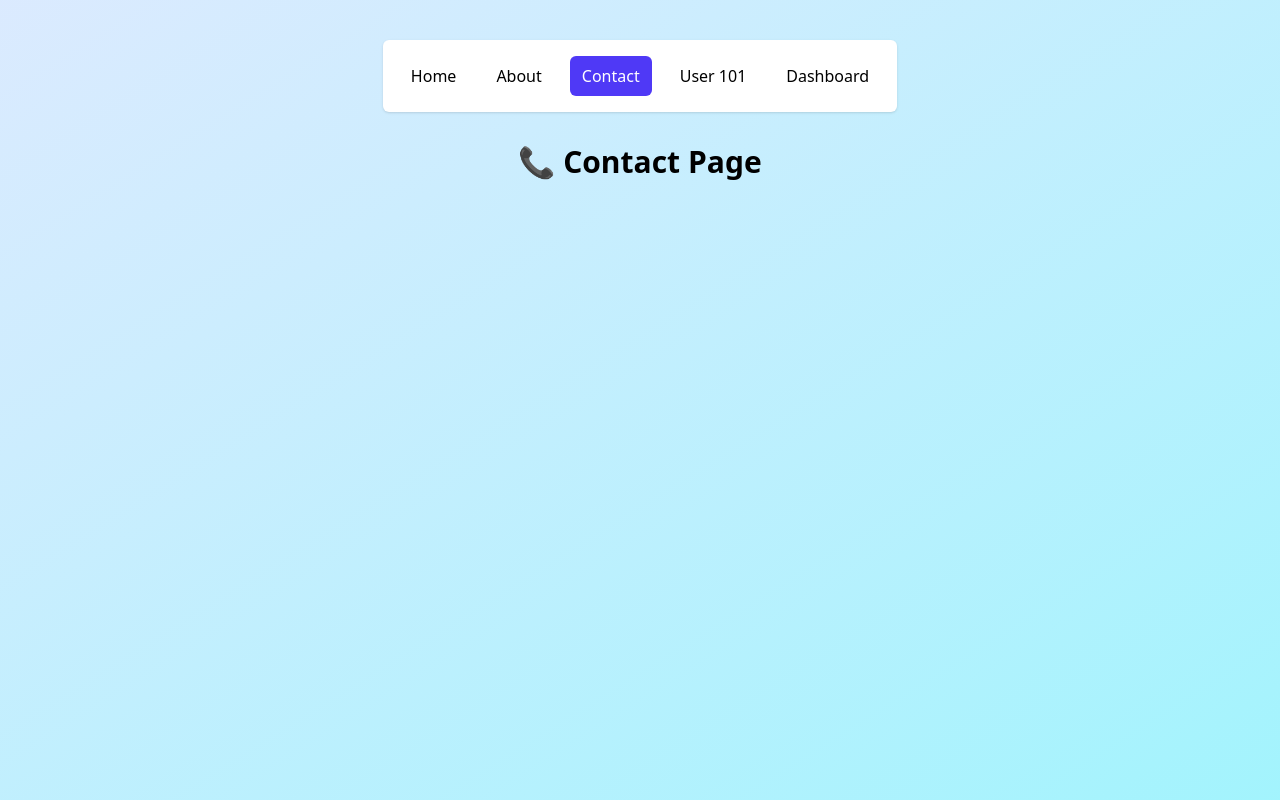
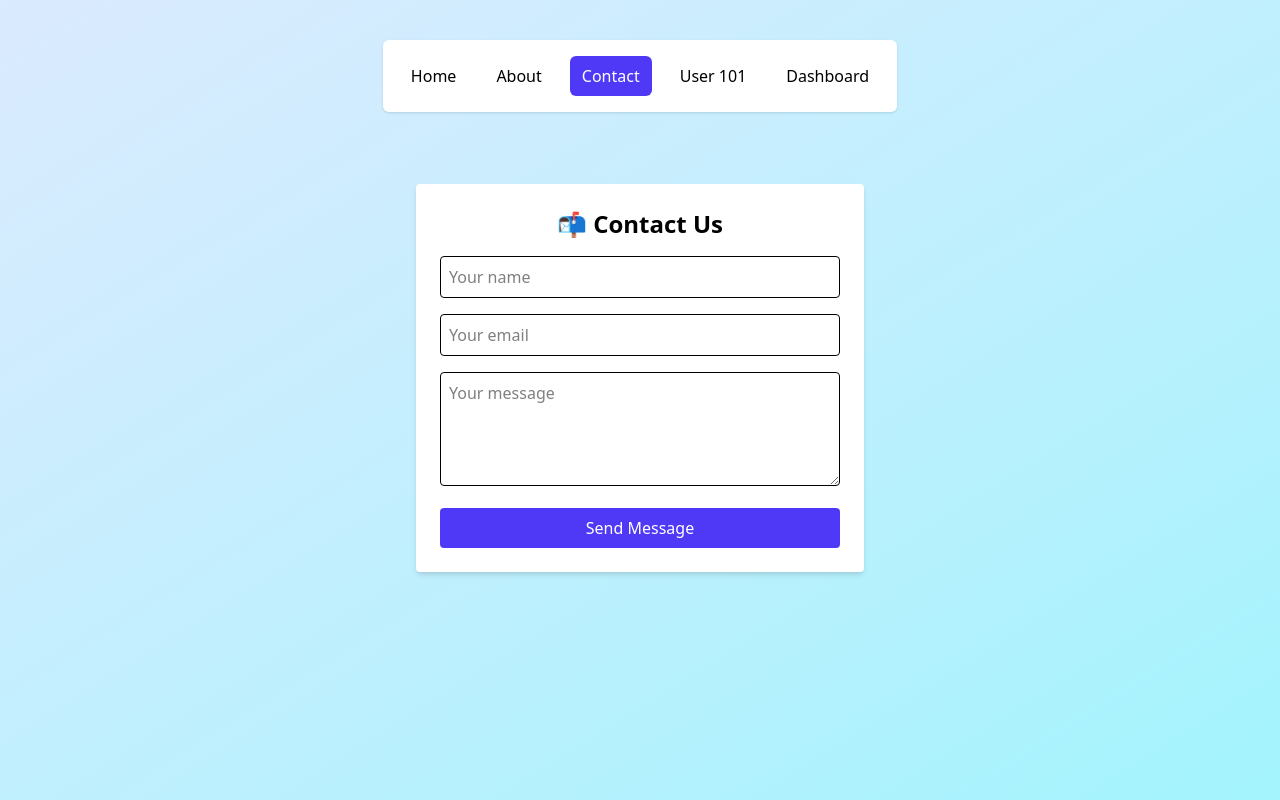
Before and after one commit to singhHariom1/react-from-scratch, a React (Vite) app: page /contact in a window 1280 px wide. Built offline with nearby package versions, Linux system fonts and the light colour scheme.

Commit message:
Stage 06.1: Created basic contact form with controlled inputs

```diff
--- /dev/null
+++ b/src/components/ContactForm.jsx
@@ -0,0 +1,75 @@
+import { useState } from "react";
+
+const ContactForm = () => {
+  const [formData, setFormData] = useState({
+    name: "",
+    email: "",
+    message: "",
+  });
+
+  const handleChange = (e) => {
+    const { name, value } = e.target;
+
+    setFormData((prev) => ({
+      ...prev,
+      [name]: value,
+    }));
+  };
+
+  const handleSubmit = (e) => {
+    e.preventDefault();
+    console.log("📝 Form submitted:", formData);
+    alert("Form submitted! Check console.");
+
+    // Reset after submit (optional)
+    setFormData({ name: "", email: "", message: "" });
+  };
+
+  return (
+    <form
+      onSubmit={handleSubmit}
+      className="space-y-4 p-6 bg-white rounded shadow-md max-w-md mx-auto"
+    >
+      <h2 className="text-2xl font-bold text-center">📬 Contact Us</h2>
+
+      <input
+        type="text"
+        name="name"
+        placeholder="Your name"
+        value={formData.name}
+        onChange={handleChange}
+        className="w-full border p-2 rounded"
+        required
+      />
+
+      <input
+        type="email"
+        name="email"
+        placeholder="Your email"
+        value={formData.email}
+        onChange={handleChange}
+        className="w-full border p-2 rounded"
+        required
+      />
+
+      <textarea
+        name="message"
+        placeholder="Your message"
+        rows={4}
+        value={formData.message}
+        onChange={handleChange}
+        className="w-full border p-2 rounded"
+        required
+      ></textarea>
+
+      <button
+        type="submit"
+        className="w-full bg-indigo-600 text-white py-2 rounded hover:bg-indigo-700"
+      >
+        Send Message
+      </button>
+    </form>
+  );
+};
+
+export default ContactForm;
--- a/src/pages/Contact.jsx
+++ b/src/pages/Contact.jsx
@@ -1,2 +1,10 @@
-const Contact = () => <h1 className="text-3xl font-bold">📞 Contact Page</h1>;
+import ContactForm from "../components/ContactForm";
+
+const Contact = () => {
+  return (
+    <div className="p-10">
+      <ContactForm />
+    </div>
+  );
+};
 export default Contact;
```
